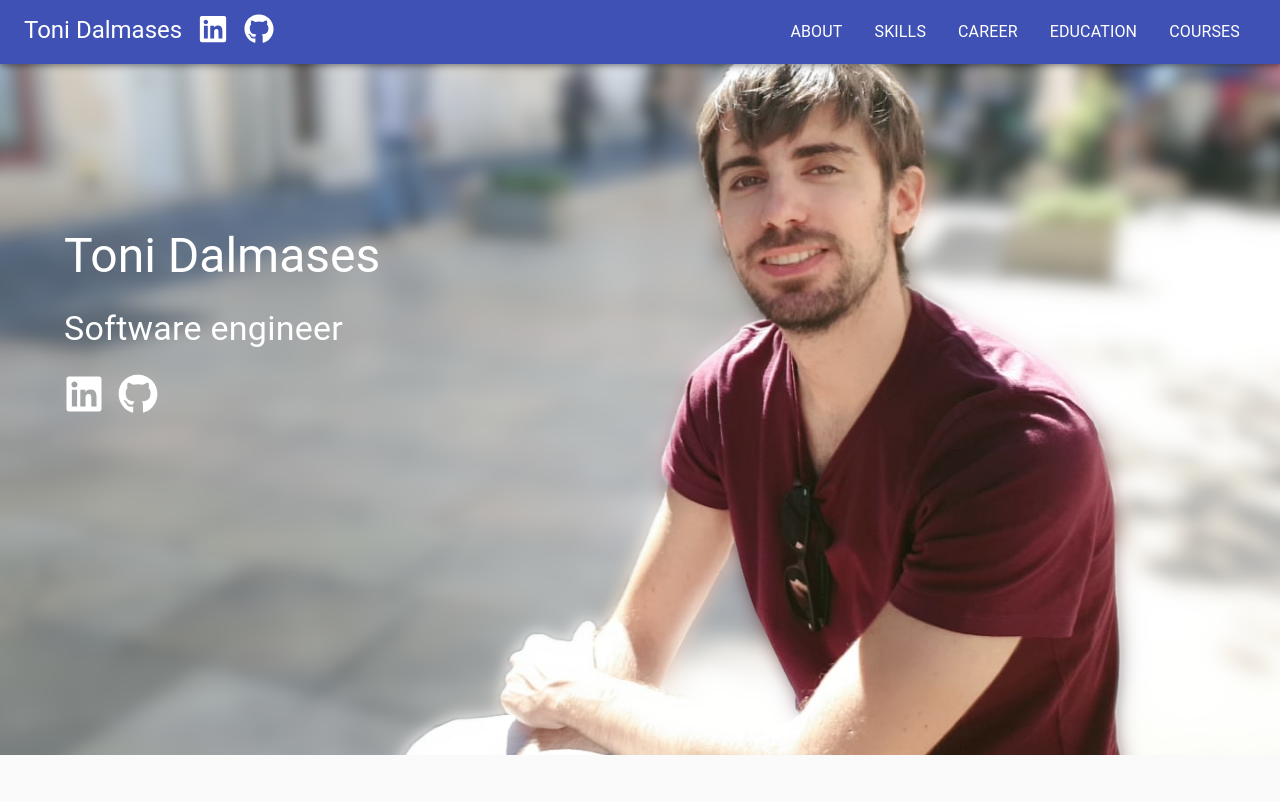
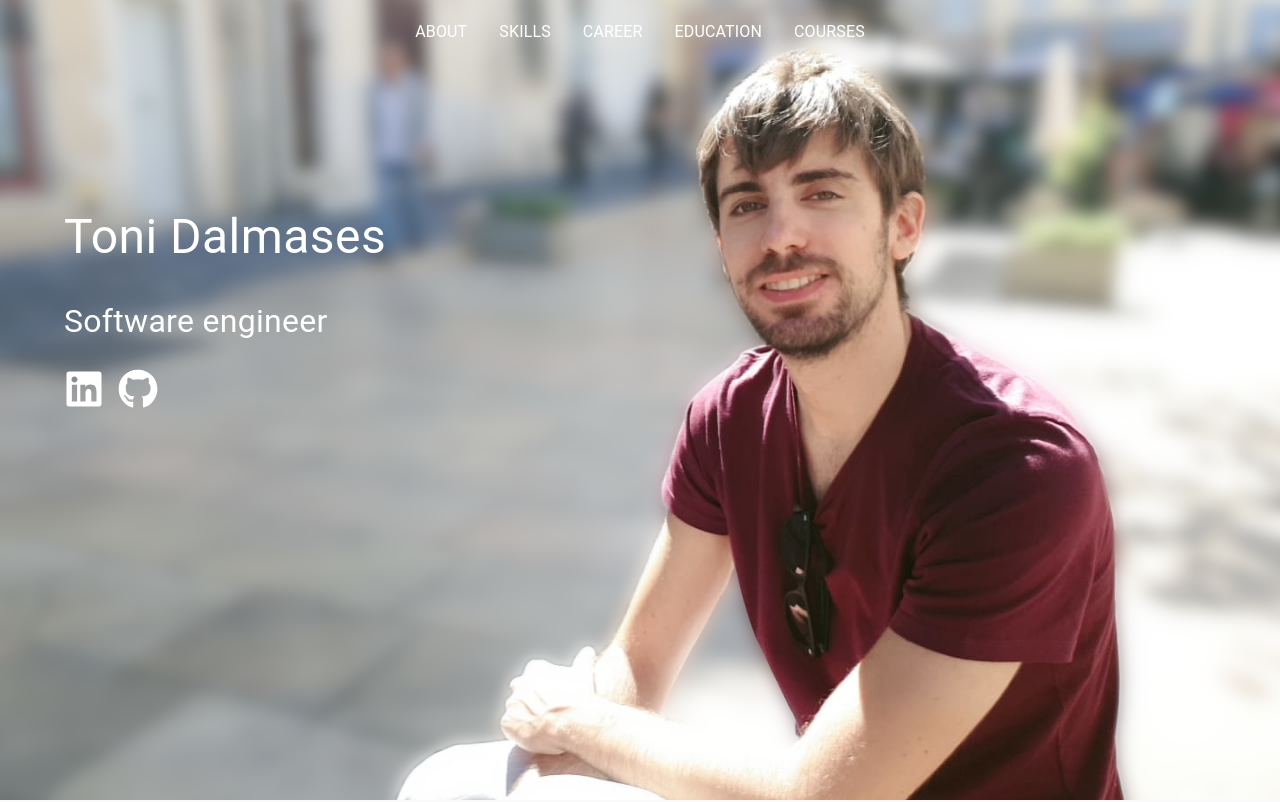
Before and after one commit to tonidalmases/tonidalmases, a React (Create React App) app: page / in a window 1280 px wide. Shown: the top 802 px of the page. Built offline with nearby package versions, Linux system fonts and the light colour scheme.

Commit message:
Introduction and transparent header on top

```diff
--- a/src/components/header/Header.js
+++ b/src/components/header/Header.js
@@ -1,36 +1,38 @@
-import React, { useState } from 'react';
+import React, { useEffect, useState } from 'react';
 import {
   makeStyles,
   useMediaQuery,
   useTheme,
   AppBar,
   Toolbar,
-  List,
-  ListItem,
-  ListItemText,
   Typography,
   IconButton,
   Drawer,
   Grid,
+  List,
 } from '@material-ui/core';
 import MenuIcon from '@material-ui/icons/Menu';
-import { HashLink } from 'react-router-hash-link';
-import { FaLinkedin, FaGithub } from 'react-icons/fa';
+import useScrollPosition from '../../utils/use-scroll-position';
+import ExternalLinks from '../shared/ExternalLinks';
+import HeaderLink from './HeaderLink';
 
 const useStyles = makeStyles({
+  header: (props) =>
+    !props.isTitleDisplayed
+      ? {
+          backgroundColor: 'transparent',
+          boxShadow: 'none',
+        }
+      : undefined,
+  toolbar: (props) =>
+    !props.isTitleDisplayed
+      ? {
+          justifyContent: props.isMenuIconDisplayed ? 'right' : 'center',
+        }
+      : undefined,
   linkItems: {
     display: 'flex',
     justifyContent: 'space-between',
-  },
-  linkText: {
-    textDecoration: 'none',
-    textTransform: 'uppercase',
-  },
-  colorWhite: {
-    color: 'white',
-  },
-  colorBlack: {
-    color: 'black',
   },
 });
 
@@ -43,68 +45,60 @@ const navLinks = [
 ];
 
 function Header() {
-  const classes = useStyles();
   const theme = useTheme();
-  const smallScreen = useMediaQuery(theme.breakpoints.down('sm'));
+  const xsScreen = useMediaQuery(theme.breakpoints.down('xs'));
+  const smScreen = useMediaQuery(theme.breakpoints.down('sm'));
+
   const [isDrawerOpen, setDrawerOpen] = useState(false);
+  const [isTitleDisplayed, setTitleDisplayed] = useState(false);
+  const [isMenuIconDisplayed, setMenuIconDisplayed] = useState(false);
 
-  const linkItems = (colorClass) => {
-    return navLinks.map(({ title, to }, index) => (
-      <HashLink
+  const classes = useStyles({ isTitleDisplayed, isMenuIconDisplayed });
+
+  useScrollPosition((position) => {
+    setTitleDisplayed(position.y > 500);
+  }, 100);
+
+  useEffect(() => {
+    setMenuIconDisplayed(
+      (!isTitleDisplayed && xsScreen) || (isTitleDisplayed && smScreen)
+    );
+  }, [isTitleDisplayed, smScreen, xsScreen]);
+
+  const linkItems = (color) =>
+    navLinks.map(({ title, to }, index) => (
+      <HeaderLink
         key={index}
+        title={title}
         to={to}
-        className={`${classes.linkText} ${colorClass}`}
-        smooth
+        color={color}
         onClick={() => setDrawerOpen(false)}
-      >
-        <ListItem button>
-          <ListItemText primary={title} />
-        </ListItem>
-      </HashLink>
+      ></HeaderLink>
     ));
-  };
 
   return (
     <>
-      <AppBar component="header" position="fixed">
-        <Toolbar>
+      <AppBar component="header" position="fixed" className={classes.header}>
+        <Toolbar className={classes.toolbar}>
+          {isTitleDisplayed && (
             <Grid container spacing={2}>
               <Grid item>
                 <Typography variant="h5">Toni Dalmases</Typography>
               </Grid>
 
               <Grid item>
-              <a
-                title="LinkedIn"
-                href="https://linkedin.com/in/tonidalmases"
-                className={classes.colorWhite}
-                target="_blank"
-                rel="noreferrer"
-              >
-                <FaLinkedin size="30px" />
-              </a>
-            </Grid>
-
-            <Grid item>
-              <a
-                title="Github"
-                href="https://github.com/tonidalmases"
-                className={classes.colorWhite}
-                target="_blank"
-                rel="noreferrer"
-              >
-                <FaGithub size="30px" />
-              </a>
+                <ExternalLinks size="30px" />
               </Grid>
             </Grid>
+          )}
 
-          {!smallScreen && (
+          {!isMenuIconDisplayed && (
             <List component="nav" className={classes.linkItems}>
-              {linkItems(classes.colorWhite)}
+              {linkItems('white')}
             </List>
           )}
 
-          {smallScreen && (
+          {isMenuIconDisplayed && (
             <IconButton
               edge="start"
               color="inherit"
@@ -117,13 +111,13 @@ function Header() {
         </Toolbar>
       </AppBar>
 
-      {smallScreen && (
+      {isMenuIconDisplayed && (
         <Drawer
           anchor="top"
           open={isDrawerOpen}
           onClose={() => setDrawerOpen(false)}
         >
-          <List>{linkItems(classes.colorBlack)}</List>
+          <List>{linkItems('black')}</List>
         </Drawer>
       )}
     </>
--- /dev/null
+++ b/src/components/header/HeaderLink.js
@@ -0,0 +1,30 @@
+import React from 'react';
+import { makeStyles, ListItem, ListItemText } from '@material-ui/core';
+import { HashLink } from 'react-router-hash-link';
+
+const useStyles = makeStyles({
+  link: {
+    textDecoration: 'none',
+    textTransform: 'uppercase',
+  },
+});
+
+function HeaderLink({ title, to, color, onClick }) {
+  const classes = useStyles();
+
+  return (
+    <HashLink
+      to={to}
+      className={classes.link}
+      style={{ color }}
+      smooth
+      onClick={() => onClick()}
+    >
+      <ListItem button>
+        <ListItemText primary={title} />
+      </ListItem>
+    </HashLink>
+  );
+}
+
+export default HeaderLink;
--- a/src/components/introduction/Introduction.js
+++ b/src/components/introduction/Introduction.js
@@ -1,25 +1,37 @@
 import React from 'react';
-import { makeStyles, Typography, Grid, Box } from '@material-ui/core';
-import { FaLinkedin, FaGithub } from 'react-icons/fa';
+import {
+  makeStyles,
+  useTheme,
+  useMediaQuery,
+  Typography,
+  Grid,
+} from '@material-ui/core';
+import ExternalLinks from '../shared/ExternalLinks';
 
 const useStyles = makeStyles({
   container: {
     position: 'relative',
   },
-  textBlock: {
+  textBlock: (props) => ({
     position: 'absolute',
     paddingRight: '50%',
     color: 'white',
     left: '5%',
-    top: '30%',
-  },
-  link: {
-    color: 'white',
-  },
+    top: props.xsScreen ? '15%' : '25%',
+  }),
+  title: (props) => ({
+    fontSize: props.xsScreen ? '2rem' : '3rem',
+  }),
+  subtitle: (props) => ({
+    fontSize: props.xsScreen ? '1rem' : '2rem',
+  }),
 });
 
 function Introduction() {
-  const classes = useStyles();
+  const theme = useTheme();
+  const xsScreen = useMediaQuery(theme.breakpoints.down('xs'));
+
+  const classes = useStyles({ xsScreen });
 
   return (
     <div className={classes.container}>
@@ -27,34 +39,16 @@ function Introduction() {
       <div className={classes.textBlock}>
         <Grid container spacing={3}>
           <Grid item xs={12}>
-            <Typography variant="h3">Toni Dalmases</Typography>
+            <Typography className={classes.title}>Toni Dalmases</Typography>
           </Grid>
           <Grid item xs={12}>
-            <Typography variant="h4">Software engineer</Typography>
+            <Typography className={classes.subtitle}>
+              Software engineer
+            </Typography>
           </Grid>
 
-          <Grid item xs={12} className={classes.linksContainer}>
-            <Box display="flex" gridColumnGap="1em">
-              <a
-                title="LinkedIn"
-                href="https://linkedin.com/in/tonidalmases"
-                className={classes.link}
-                target="_blank"
-                rel="noreferrer"
-              >
-                <FaLinkedin size="40px" />
-              </a>
-
-              <a
-                title="Github"
-                href="https://github.com/tonidalmases"
-                className={classes.link}
-                target="_blank"
-                rel="noreferrer"
-              >
-                <FaGithub size="40px" />
-              </a>
-            </Box>
+          <Grid item xs={12}>
+            <ExternalLinks size="40px" />
           </Grid>
         </Grid>
       </div>
--- /dev/null
+++ b/src/components/shared/ExternalLinks.js
@@ -0,0 +1,29 @@
+import React from 'react';
+import { Box } from '@material-ui/core';
+import { FaLinkedin, FaGithub } from 'react-icons/fa';
+
+function ExternalLinks({ size }) {
+  return (
+    <Box display="flex" gridColumnGap="1em">
+      <a
+        title="LinkedIn"
+        href="https://linkedin.com/in/tonidalmases"
+        target="_blank"
+        rel="noreferrer"
+      >
+        <FaLinkedin color="white" size={size} />
+      </a>
+
+      <a
+        title="Github"
+        href="https://github.com/tonidalmases"
+        target="_blank"
+        rel="noreferrer"
+      >
+        <FaGithub color="white" size={size} />
+      </a>
+    </Box>
+  );
+}
+
+export default ExternalLinks;
--- /dev/null
+++ b/src/utils/use-scroll-position.js
@@ -0,0 +1,37 @@
+import { useLayoutEffect } from 'react';
+
+const isBrowser = typeof window !== 'undefined';
+
+function getScrollPosition() {
+  if (!isBrowser) return { x: 0, y: 0 };
+
+  const target = document.body;
+  const position = target.getBoundingClientRect();
+
+  return { x: Math.abs(position.left), y: Math.abs(position.top) };
+}
+
+export default function useScrollPosition(effect, wait) {
+  let throttleTimeout = null;
+
+  const callBack = () => {
+    effect(getScrollPosition());
+    throttleTimeout = null;
+  };
+
+  useLayoutEffect(() => {
+    const handleScroll = () => {
+      if (wait) {
+        if (throttleTimeout === null) {
+          throttleTimeout = setTimeout(callBack, wait);
+        }
+      } else {
+        callBack();
+      }
+    };
+
+    window.addEventListener('scroll', handleScroll);
+
+    return () => window.removeEventListener('scroll', handleScroll);
+  });
+}
```
Also changed, not shown: public/images/me/me.png, 1 other file (tests, documents, lock files or other folders). Lines whose indentation alone changed are shown as unchanged.
